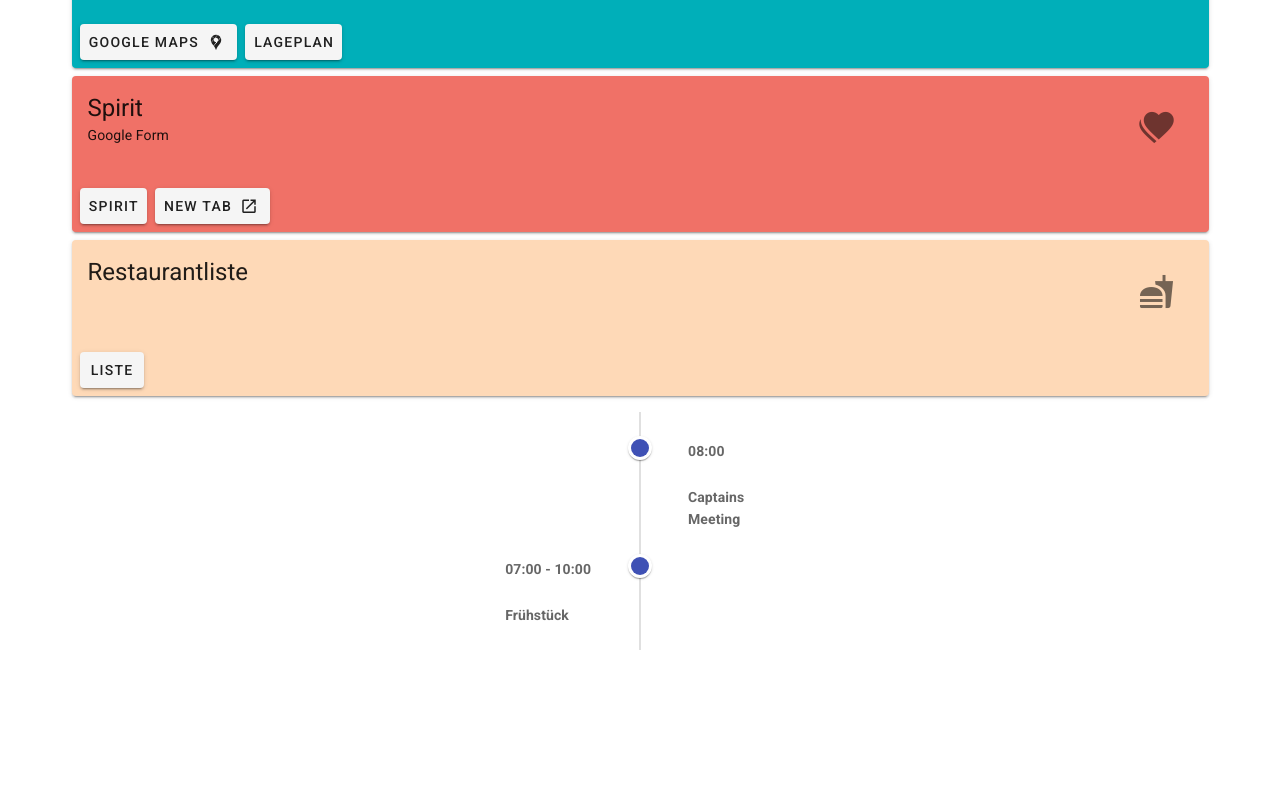
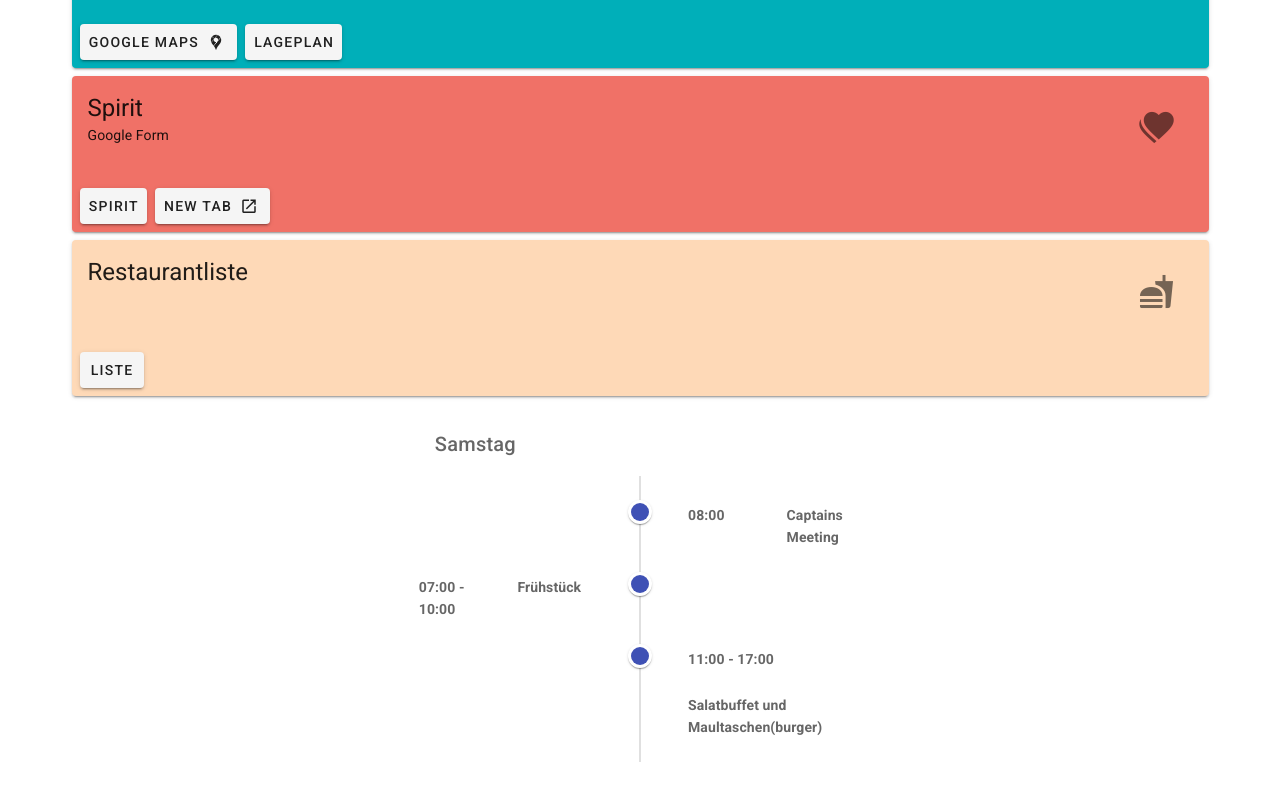
Before and after one commit to t-huyeng/mixed-dm-2022, a Nuxt app: page / in a window 1280 px wide. Shown: the part 344-1144 px from the top of the page. Before the commit the page ends 1038 px from the top, so only its background shows below. Built offline with nearby package versions, Linux system fonts and the light colour scheme; what vue-pdf-embed would draw is missing.

Commit message:
added salat etc. to timeline

```diff
--- a/pages/index.vue
+++ b/pages/index.vue
@@ -67,6 +67,7 @@
     </v-row>
     <v-card flat class="mx-auto mt-4" max-width="600px">
       <v-card-text class="py-0">
+        <v-card-title>Samstag</v-card-title>
         <v-timeline align-top :dense="$vuetify.breakpoint.smAndDown">
           <template v-for="(item, key) in timelines">
             <v-timeline-item :key="key" :color="item.color" small>
@@ -96,6 +97,11 @@ export default {
     timelines: [
       { time: "08:00", title: "Captains Meeting" },
       { time: "07:00", endtime: "10:00", title: "Frühstück" },
+      {
+        time: "11:00",
+        endtime: "17:00",
+        title: "Salatbuffet und Maultaschen(burger)",
+      },
     ],
   }),
 };
```
